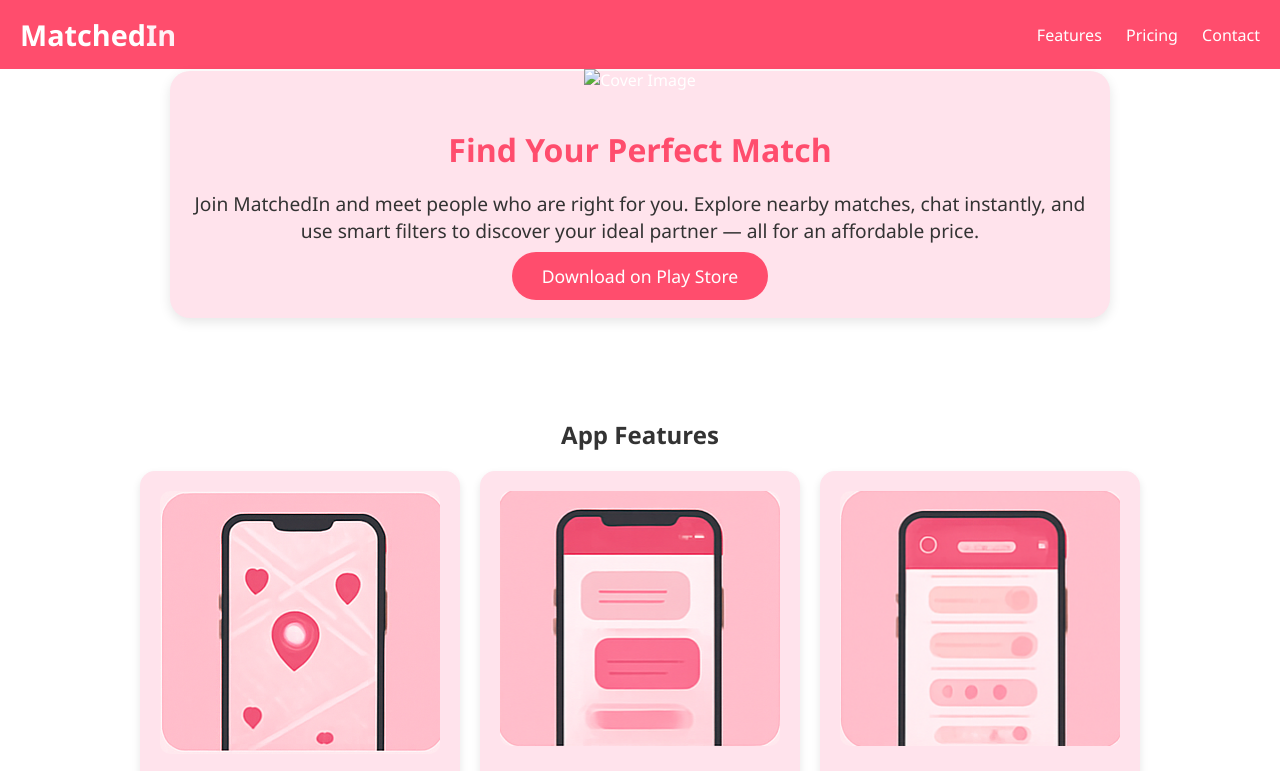
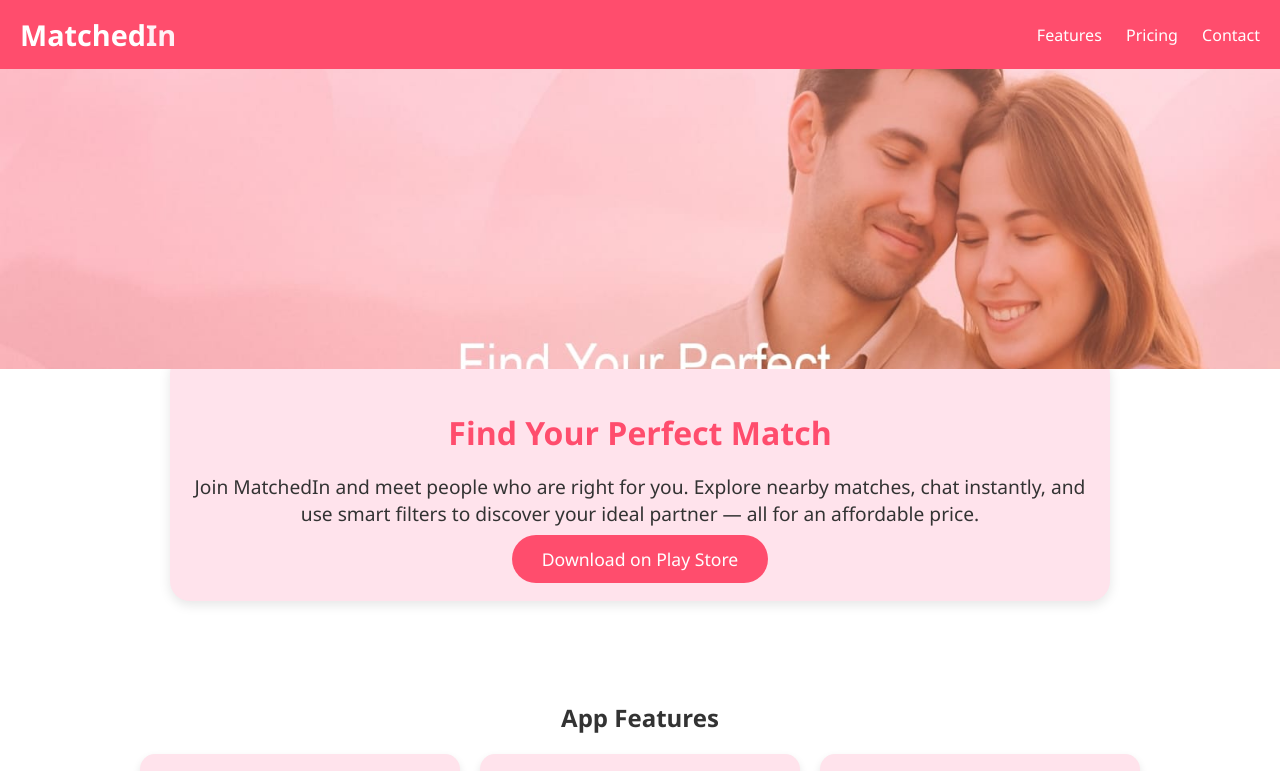
Before and after one commit to srchavhan/matchedin-website, a plain HTML site: page index.html in a window 1280 px wide. Shown: the top 771 px of the page. Drawn offline with Linux system fonts and the light colour scheme.

Commit message:
Update index.html

```diff
--- a/index.html
+++ b/index.html
@@ -18,7 +18,7 @@
 </header>
 
 <section class="hero">
-  <img src="images/cover.png" alt="Cover Image">
+  <img src="images/cover.jpeg" alt="Cover Image">
 </section>
 
 <section class="intro-card">
```
